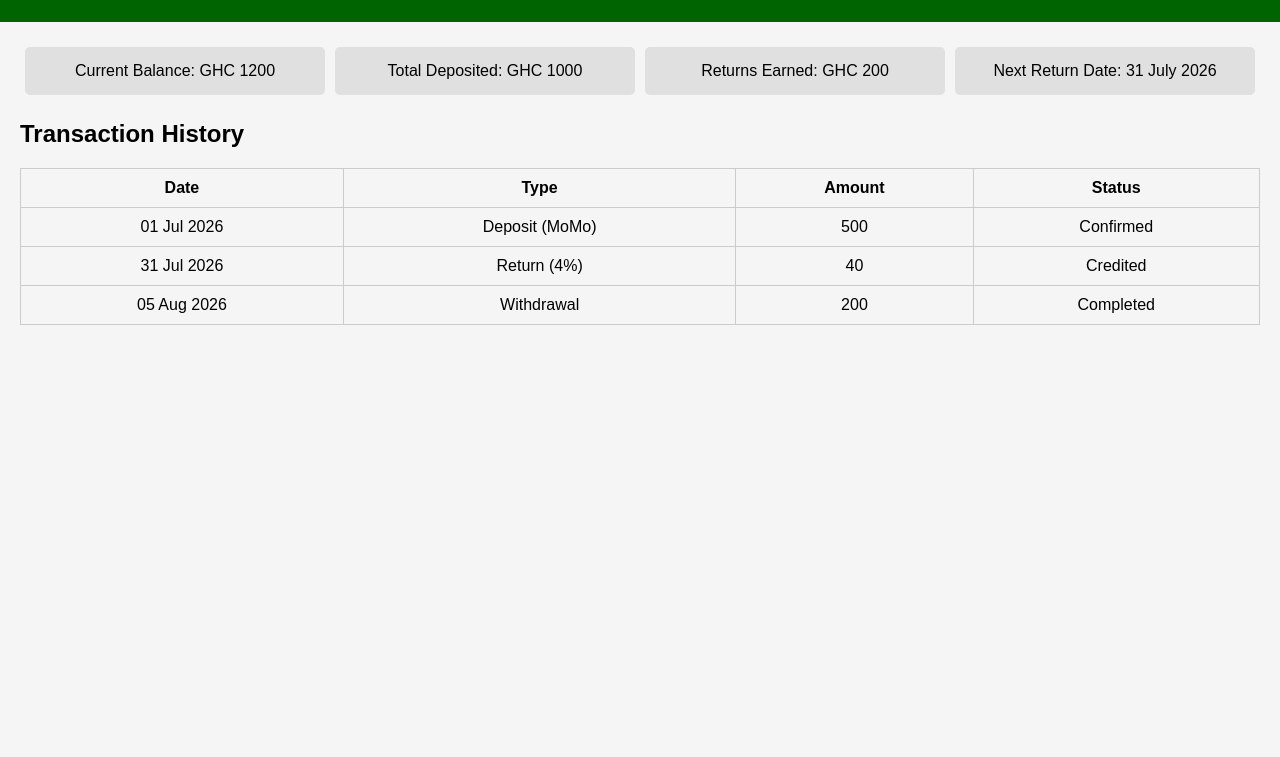
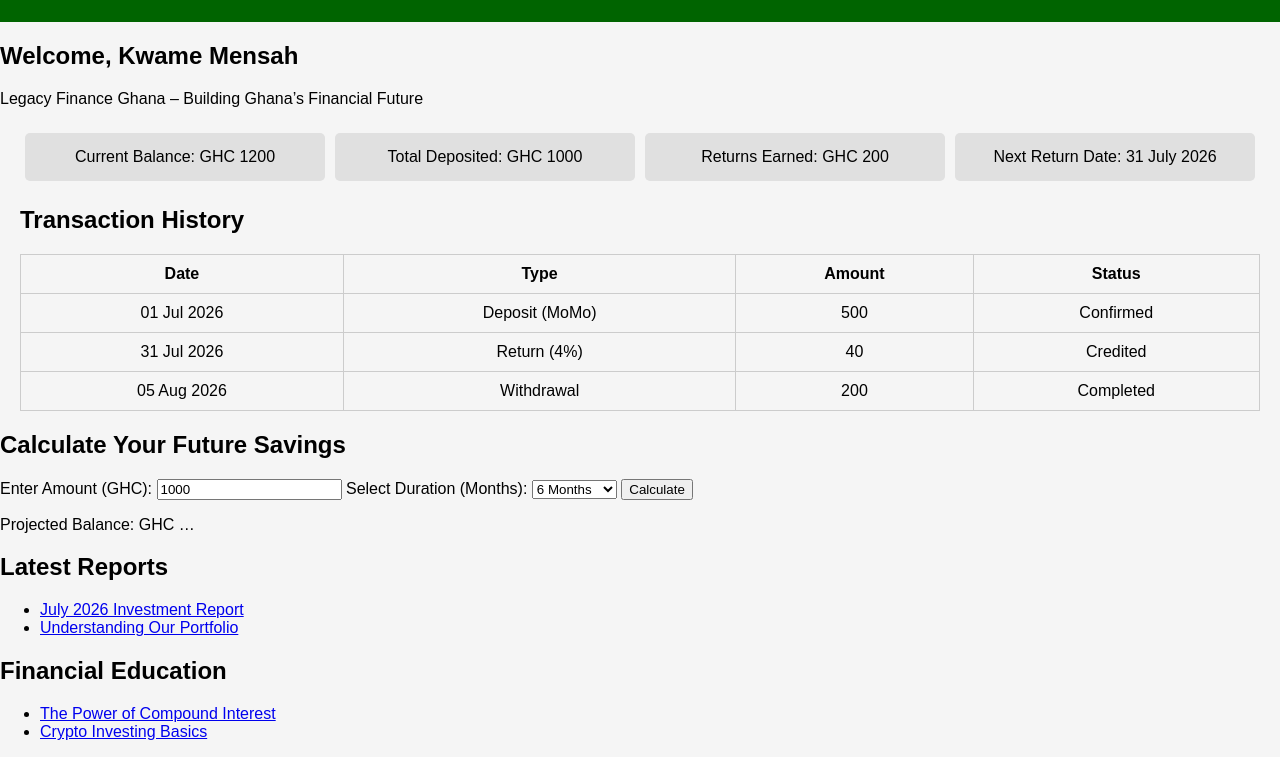
Before and after one commit to squardzbrain/legacy-finance-ghana, a plain HTML site: page index.html in a window 1280 px wide. Shown: the part 88-845 px from the top of the page. Before the commit the page ends 800 px from the top, so only its background shows below. Drawn offline with Linux system fonts and the light colour scheme.

Commit message:
Update index.html

```diff
--- a/index.html
+++ b/index.html
@@ -4,6 +4,7 @@
   <meta charset="UTF-8">
   <title>Legacy Finance Ghana</title>
   <link rel="stylesheet" href="style.css">
+  <script src="script.js"></script>
 </head>
 <body>
   <header>
@@ -13,17 +14,26 @@
       <a href="#">Reports</a>
       <a href="#">Education</a>
       <a href="#">Support</a>
+      <a href="#" class="logout">Logout</a>
     </nav>
   </header>
 
+  <!-- Welcome Banner -->
+  <section class="welcome">
+    <h2>Welcome, Kwame Mensah</h2>
+    <p>Legacy Finance Ghana – Building Ghana’s Financial Future</p>
+  </section>
+
   <main>
+    <!-- Summary Boxes -->
     <section class="summary">
-      <div class="box">Current Balance: GHC 1200</div>
-      <div class="box">Total Deposited: GHC 1000</div>
-      <div class="box">Returns Earned: GHC 200</div>
-      <div class="box">Next Return Date: 31 July 2026</div>
+      <div class="box balance">Current Balance: GHC 1200</div>
+      <div class="box deposited">Total Deposited: GHC 1000</div>
+      <div class="box returns">Returns Earned: GHC 200</div>
+      <div class="box next">Next Return Date: 31 July 2026</div>
     </section>
 
+    <!-- Transaction History -->
     <section class="transactions">
       <h2>Transaction History</h2>
       <table>
@@ -33,6 +43,43 @@
         <tr><td>05 Aug 2026</td><td>Withdrawal</td><td>200</td><td>Completed</td></tr>
       </table>
     </section>
+
+    <!-- Growth Calculator -->
+    <section class="calculator">
+      <h2>Calculate Your Future Savings</h2>
+      <form id="growthForm">
+        <label>Enter Amount (GHC):</label>
+        <input type="number" id="amount" value="1000">
+
+        <label>Select Duration (Months):</label>
+        <select id="months">
+          <option value="6">6 Months</option>
+          <option value="12">12 Months</option>
+          <option value="24">24 Months</option>
+        </select>
+
+        <button type="button" onclick="calculateGrowth()">Calculate</button>
+      </form>
+      <p id="result">Projected Balance: GHC …</p>
+    </section>
+
+    <!-- Reports & Education -->
+    <section class="bottom-panels">
+      <div class="reports">
+        <h2>Latest Reports</h2>
+        <ul>
+          <li><a href="#">July 2026 Investment Report</a></li>
+          <li><a href="#">Understanding Our Portfolio</a></li>
+        </ul>
+      </div>
+      <div class="education">
+        <h2>Financial Education</h2>
+        <ul>
+          <li><a href="#">The Power of Compound Interest</a></li>
+          <li><a href="#">Crypto Investing Basics</a></li>
+        </ul>
+      </div>
+    </section>
   </main>
 </body>
 </html>
```
